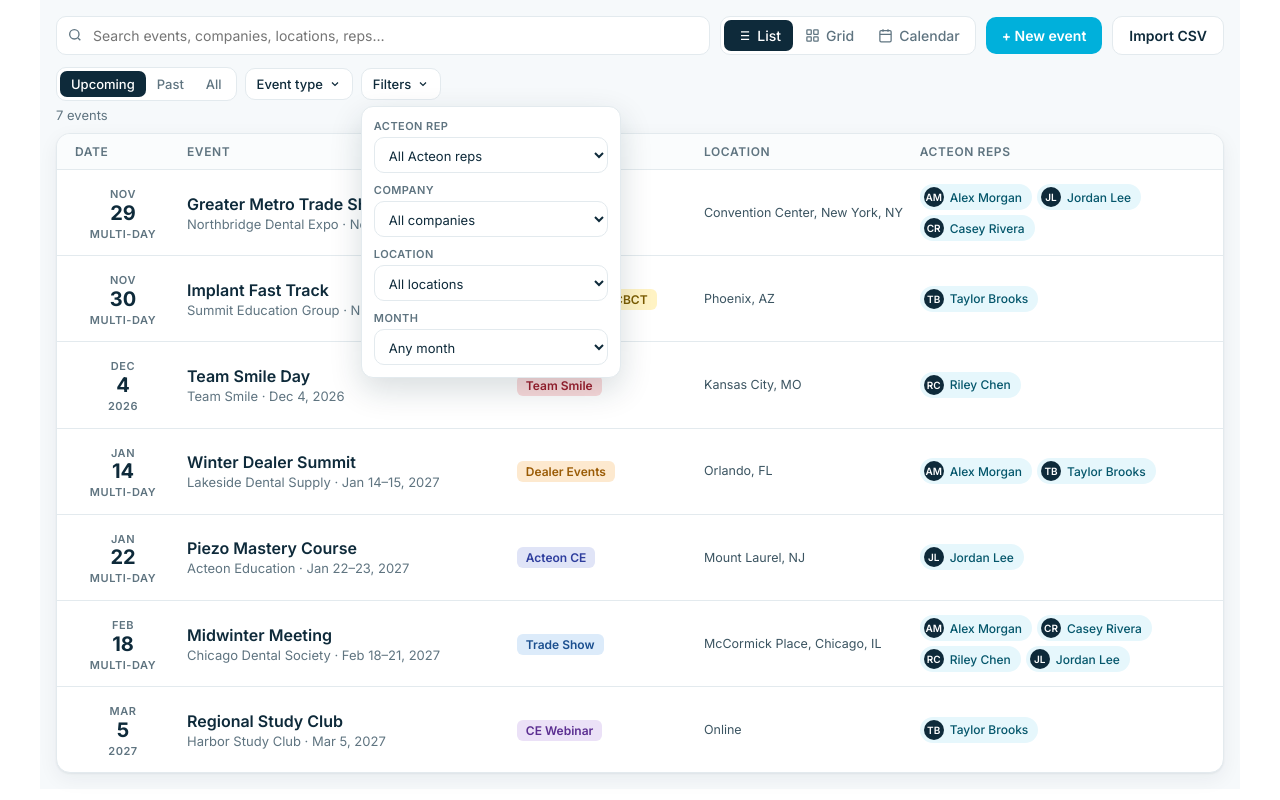
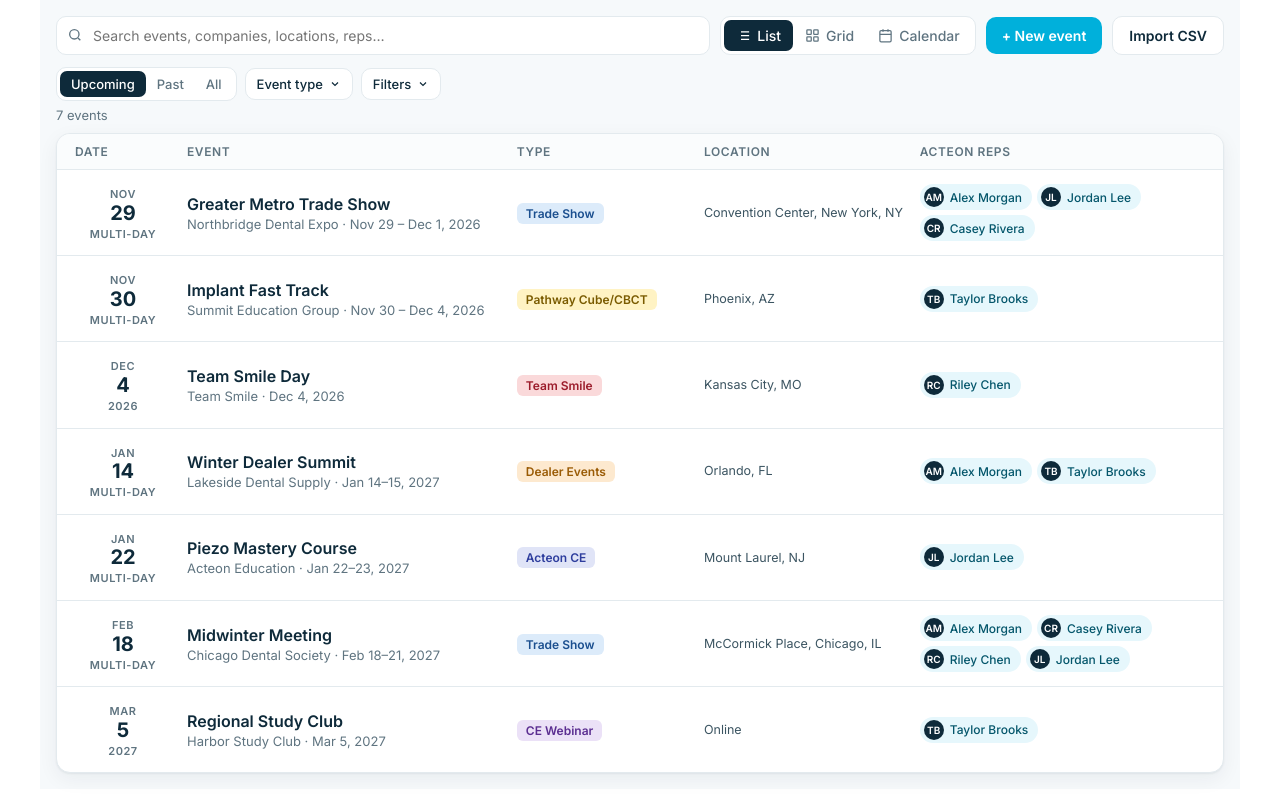
Before and after one commit to acteongroup/nam_events_list, a plain HTML site: page index.html in a window 1280 px wide. Drawn offline with Linux system fonts and the light colour scheme; a script that the page names is missing.

Commit message:
Fix filters menu showing on load
Co-Authored-By: Claude Sonnet 5.5 <noreply@anthropic.com>

```diff
--- a/index.html
+++ b/index.html
@@ -42,7 +42,7 @@ button,input,select,textarea{font-family:inherit;font-size:14px;color:inherit}
 .badge{background:var(--navy);color:#fff;border-radius:999px;font-size:11px;font-weight:600;min-width:18px;height:18px;line-height:18px;text-align:center;padding:0 5px}
 .badge:empty{display:none}
 .popmenu{position:absolute;top:calc(100% + 6px);left:0;z-index:5;background:#fff;border:1px solid var(--line);border-radius:12px;box-shadow:0 12px 32px rgba(14,42,58,.16);padding:8px;min-width:230px}
-.popmenu[hidden]{display:none}
+.popmenu[hidden]{display:none!important}
 .popmenu .opt{display:flex;align-items:center;gap:9px;padding:7px 8px;border-radius:8px;font-size:13px;cursor:pointer}
 .popmenu .opt:hover{background:#F3F8FA}
 .popmenu .opt i{width:9px;height:9px;border-radius:50%;flex:none}
```
